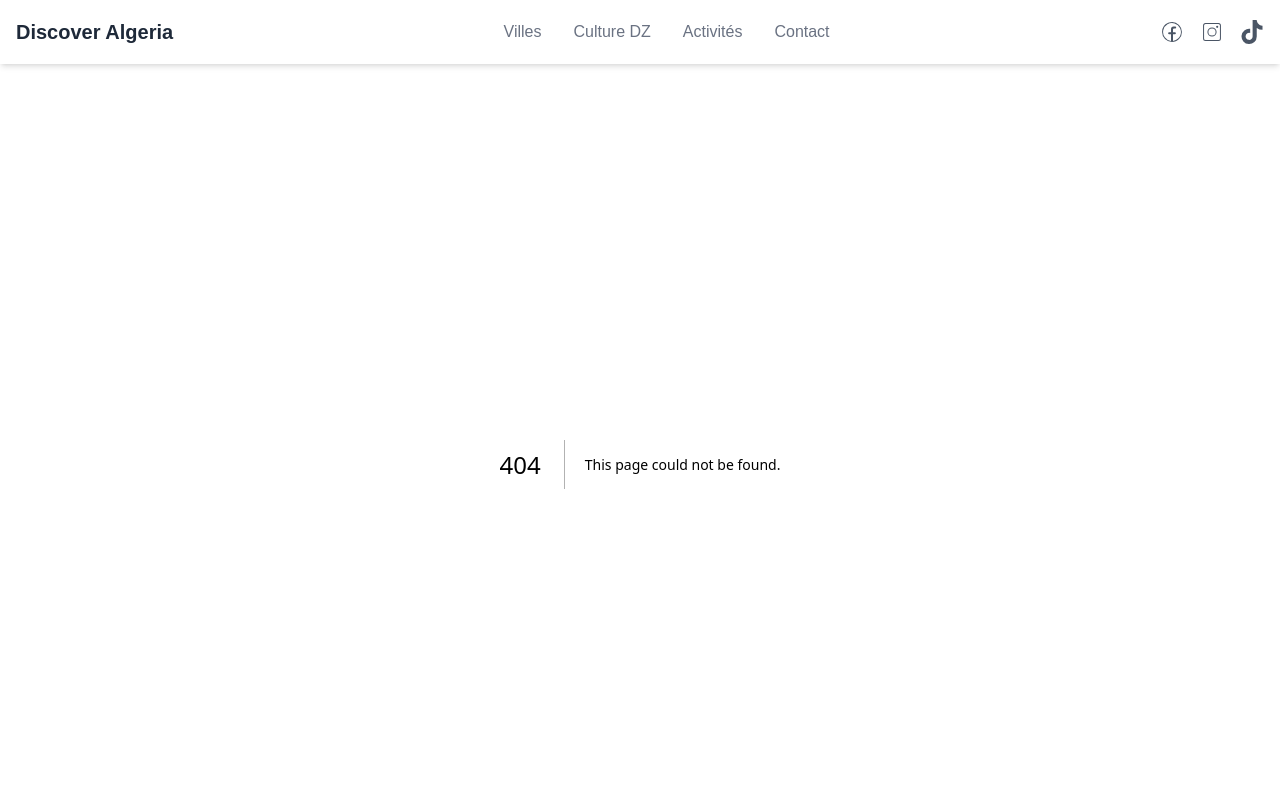
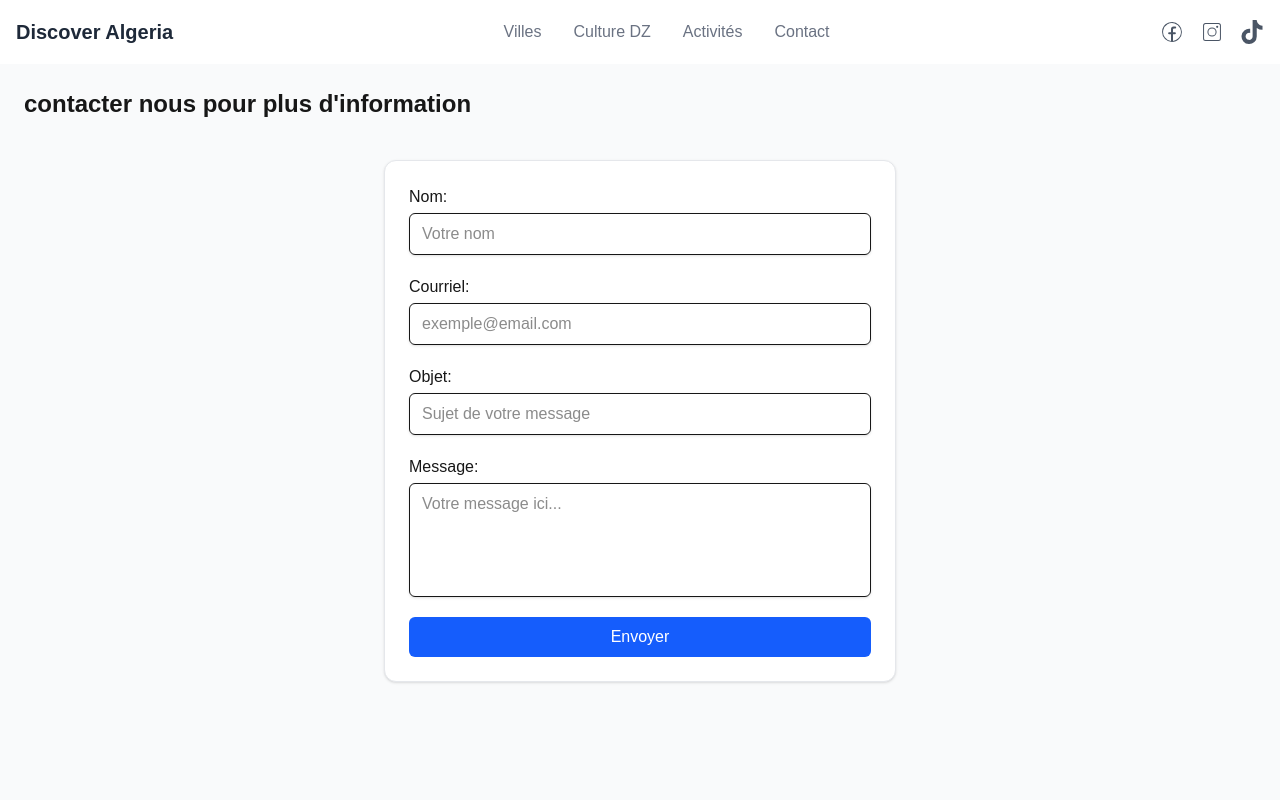
Before and after one commit to faresbensalem/discovr-algeria, a Next.js app: page /contact in a window 1280 px wide. Before the commit this address had no page. Shown: the top 800 px of the page. Built offline with nearby package versions, Linux system fonts and the light colour scheme.

Commit message:
Ton message de commit

```diff
--- /dev/null
+++ b/app/contact/page.jsx
@@ -0,0 +1,10 @@
+import FormControlleValide from "@/components/FormControlleValide";
+
+export default function Contact() {
+  return (
+    <div className="p-6 bg-gray-50 min-h-screen">
+      <h2 className="text-2xl font-semibold mb-4">contacter nous pour plus d'information </h2>
+      <FormControlleValide />
+    </div>
+  );
+}
--- /dev/null
+++ b/components/FormControlleValide.jsx
@@ -0,0 +1,134 @@
+'use client';
+
+import { useForm } from 'react-hook-form';
+import emailjs from '@emailjs/browser';
+import { useState } from 'react';
+
+export default function FormHook() {
+  const [resultMessage, setResultMessage] = useState('');
+  const [success, setSuccess] = useState(null); // null = pas encore envoyé
+
+  const {
+    register,
+    handleSubmit,
+    reset,
+    formState: { errors, isSubmitSuccessful }
+  } = useForm();
+
+  const onSubmit = (data) => {
+    const templateParams = {
+      name: data.nom,
+      subject: data.objet,
+      email: data.courriel,
+      message: data.message,
+    };
+
+    emailjs.send(
+      'service_9mz23yl', // Ton service ID
+      'template_ahth8yl', // Ton template ID
+      templateParams,
+      'yNtMcyo-OBJjTU4kS' // Ton USER PUBLIC KEY
+    ).then(
+      (response) => {
+        setResultMessage("✅ Message envoyé avec succès !");
+        setSuccess(true);
+        reset(); // Réinitialise le formulaire
+      },
+      (error) => {
+        setResultMessage("❌ Échec de l'envoi du message. Veuillez réessayer.");
+        setSuccess(false);
+      }
+    );
+  };
+
+  return (
+    <form
+      onSubmit={handleSubmit(onSubmit)}
+      className="max-w-lg mx-auto mt-10 p-6 border border-gray-200 rounded-xl shadow-sm bg-white flex flex-col gap-4"
+    >
+      {/* Champ nom */}
+      <div>
+        <label className="block font-medium mb-1">
+          Nom:
+          <input
+            type="text"
+            {...register('nom', {
+              required: 'Le nom est obligatoire',
+              minLength: { value: 2, message: 'Min. 2 caractères' }
+            })}
+            placeholder="Votre nom"
+            className="mt-1 block w-full px-3 py-2 border rounded-md shadow-sm focus:ring-2 focus:ring-blue-500 focus:outline-none"
+          />
+        </label>
+        {errors.nom && <p className="text-red-600 text-sm">{errors.nom.message}</p>}
+      </div>
+
+      {/* Champ courriel */}
+      <div>
+        <label className="block font-medium mb-1">
+          Courriel:
+          <input
+            type="email"
+            {...register('courriel', {
+              required: 'Le courriel est obligatoire',
+              pattern: {
+                value: /^[^\s@]+@[^\s@]+\.[^\s@]+$/,
+                message: 'Format de courriel invalide'
+              }
+            })}
+            placeholder="exemple@email.com"
+            className="mt-1 block w-full px-3 py-2 border rounded-md shadow-sm focus:ring-2 focus:ring-blue-500 focus:outline-none"
+          />
+        </label>
+        {errors.courriel && <p className="text-red-600 text-sm">{errors.courriel.message}</p>}
+      </div>
+
+      {/* Champ objet */}
+      <div>
+        <label className="block font-medium mb-1">
+          Objet:
+          <input
+            type="text"
+            {...register('objet', {
+              required: 'L’objet est obligatoire'
+            })}
+            placeholder="Sujet de votre message"
+            className="mt-1 block w-full px-3 py-2 border rounded-md shadow-sm focus:ring-2 focus:ring-blue-500 focus:outline-none"
+          />
+        </label>
+        {errors.objet && <p className="text-red-600 text-sm">{errors.objet.message}</p>}
+      </div>
+
+      {/* Champ message */}
+      <div>
+        <label className="block font-medium mb-1">
+          Message:
+          <textarea
+            {...register('message', {
+              required: 'Le message est obligatoire'
+            })}
+            rows="4"
+            placeholder="Votre message ici..."
+            className="mt-1 block w-full px-3 py-2 border rounded-md shadow-sm resize-none focus:ring-2 focus:ring-blue-500 focus:outline-none"
+          />
+        </label>
+        {errors.message && <p className="text-red-600 text-sm">{errors.message.message}</p>}
+      </div>
+
+      {/* Bouton d'envoi */}
+      <button
+        type="submit"
+        className="bg-blue-600 text-white py-2 px-4 rounded-md hover:bg-blue-700 transition"
+      >
+        Envoyer
+      </button>
+
+      {/* Message de retour */}
+      {resultMessage && (
+        <div className={`mt-3 text-sm font-medium ${success ? 'text-green-600' : 'text-red-600'}`}>
+          {resultMessage}
+        </div>
+      )}
+    </form>
+  );
+}
--- a/components/Header.jsx
+++ b/components/Header.jsx
@@ -48,7 +48,7 @@ export default function Header() {
                   </Link>
                 </li>
                 <li>
-                  <Link href="/" className="text-gray-500 hover:text-gray-700 transition">
+                  <Link href="/contact" className="text-gray-500 hover:text-gray-700 transition">
                     Contact
                   </Link>
                 </li>
@@ -83,7 +83,7 @@ export default function Header() {
                   </Link>
                 </li>
                 <li>
-                  <Link href="/" className="block text-gray-600 hover:text-gray-800 transition">
+                  <Link href="/contact" className="block text-gray-600 hover:text-gray-800 transition">
                     contact
                   </Link>
                 </li>
--- a/package.json
+++ b/package.json
@@ -9,10 +9,12 @@
     "lint": "next lint"
   },
   "dependencies": {
+    "@emailjs/browser": "^4.4.1",
     "aos": "^2.3.4",
     "next": "15.3.2",
     "react": "^19.0.0",
     "react-dom": "^19.0.0",
+    "react-hook-form": "^7.58.1",
     "react-icons": "^5.5.0"
   },
   "devDependencies": {
```
Also changed, not shown: 1 other file (tests, documents, lock files or other folders).
